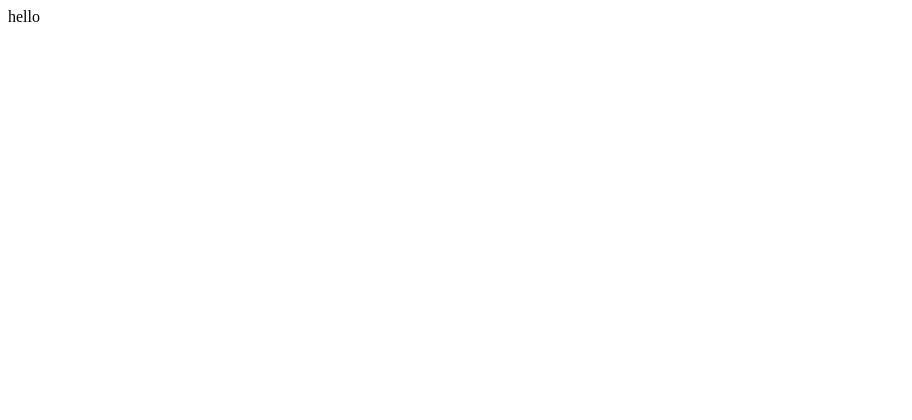
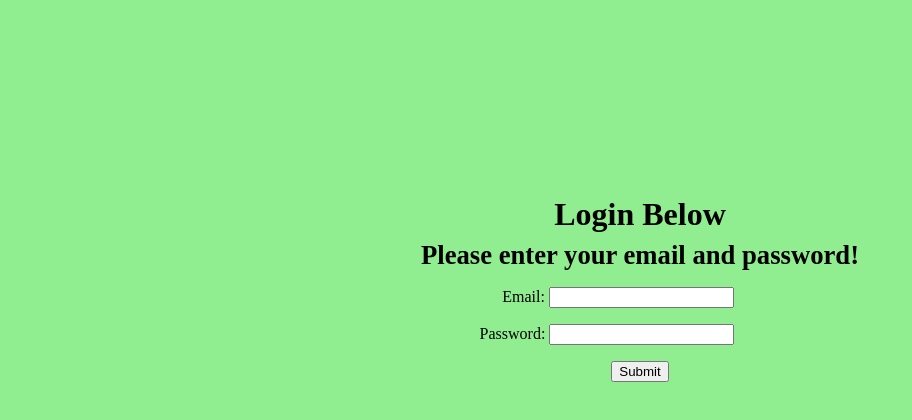
Before and after one commit to christinezhangg/test-again, a plain HTML site: page login.html in a window 1280 px wide. Shown: the whole page, without its empty margins (0-912 px from the left). Drawn offline with Linux system fonts and the light colour scheme.

Commit message:
log in page done

```diff
--- a/login.html
+++ b/login.html
@@ -9,7 +9,18 @@
             <!-- Gonna comment this like a mf so it can be translated somewhat easily tomorrow. LA LA LA it is 3:44am rn.-->
         </head>
     <body>
-        hello
-
+        <div id = "loginscreen">
+            <div class = "logincontent">
+                <div class = "titleheader">
+                    <h1 class = "loginheader">Login Below</h1>
+                    <strong class = "subheader">Please enter your email and password!</strong>
+                </div>
+                <div class = "loginbuttons">
+                    <p class = "emailbutton">Email: <input type="text" name="Email"></p>
+                    <p class = "passwordbutton">Password: <input type-="text" name="Password"></p>
+                    <p><input type="submit" value="Submit"></p>
+                </div>
+            </div>
+        </div>
     </body>
 </html>
--- a/style.css
+++ b/style.css
@@ -247,3 +247,44 @@
 .profileinformation .numberoffollowers {
     font-size: 20pt;
 }
+
+#loginscreen {
+    position: fixed;
+    flex-direction: row;
+    flex-wrap: wrap;
+    justify-content: center;
+    gap: 20px;
+    background-color: lightgreen;
+    width: 100%;
+    top: 0px;
+    left: 0px;
+    bottom: 0px;
+}
+
+.titleheader {
+    position: relative;
+    text-align: center;
+    top: 175px;
+}
+
+.loginbuttons {
+    position: relative;
+    text-align: center;
+    top: 160px;
+}
+
+.subheader {
+    position: relative;
+    top: -15px;
+    font-size: 20pt;
+}
+
+.emailbutton {
+    position: relative;
+    right: 22px;
+}
+
+.passwordbutton {
+    position: relative;
+    right: 33px;
+}
```
Also changed, not shown: 2 other files.
